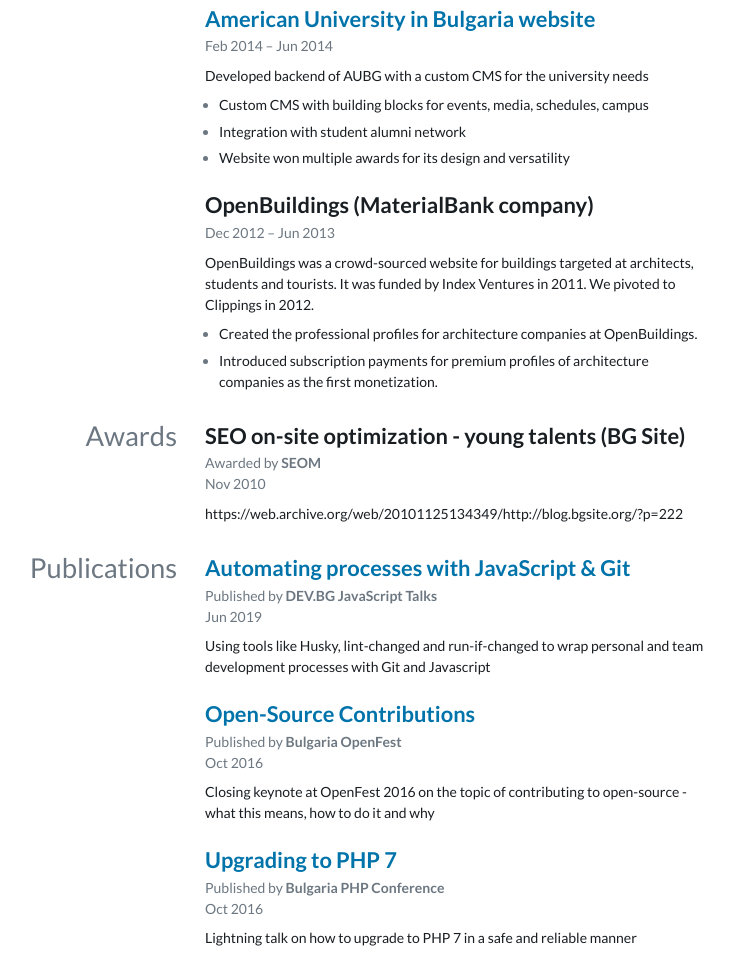
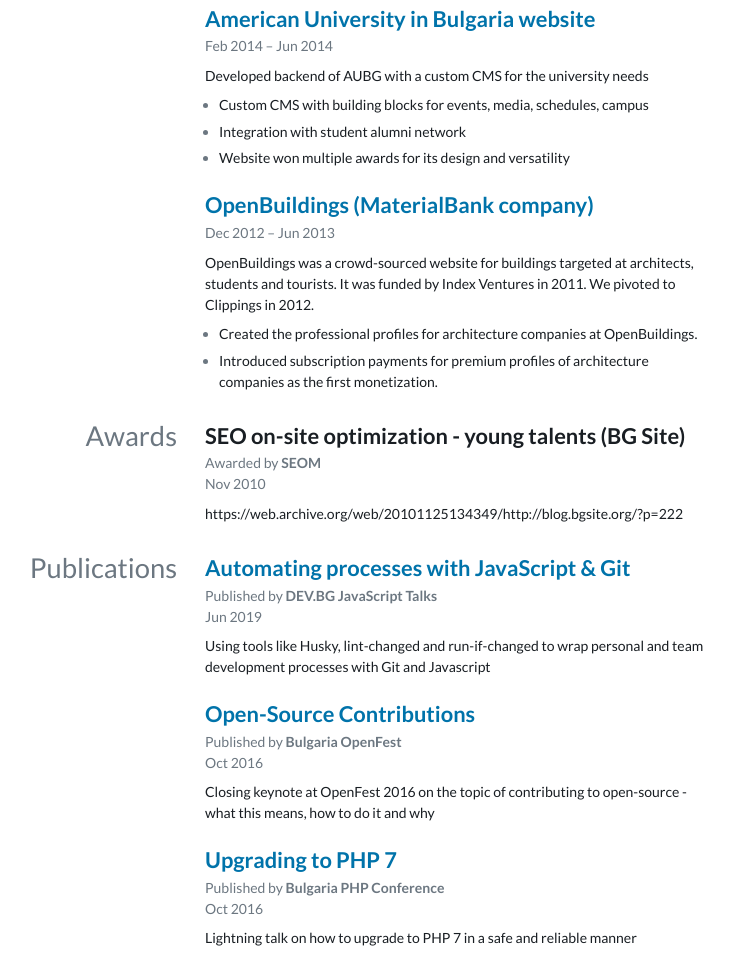
Before and after one commit to hkdobrev/resume, a plain HTML site: page index.html in a window 1280 px wide. Shown: the part 4321-5287 px from the top of the page, without its empty margins (281-1015 px from the left). Drawn offline with Linux system fonts and the light colour scheme.

Commit message:
Update resume in HTML and PDF

```diff
--- a/index.html
+++ b/index.html
@@ -392,7 +392,7 @@
 
         <article>
           <header>
-            <h4>OpenBuildings (MaterialBank company)</h4>
+            <h4><a href="https://web.archive.org/web/20180224033730/http://openbuildings.com/">OpenBuildings (MaterialBank company)</a></h4>
             <div class="meta">
               <div>
 
```
Also changed, not shown: 1 other file.
